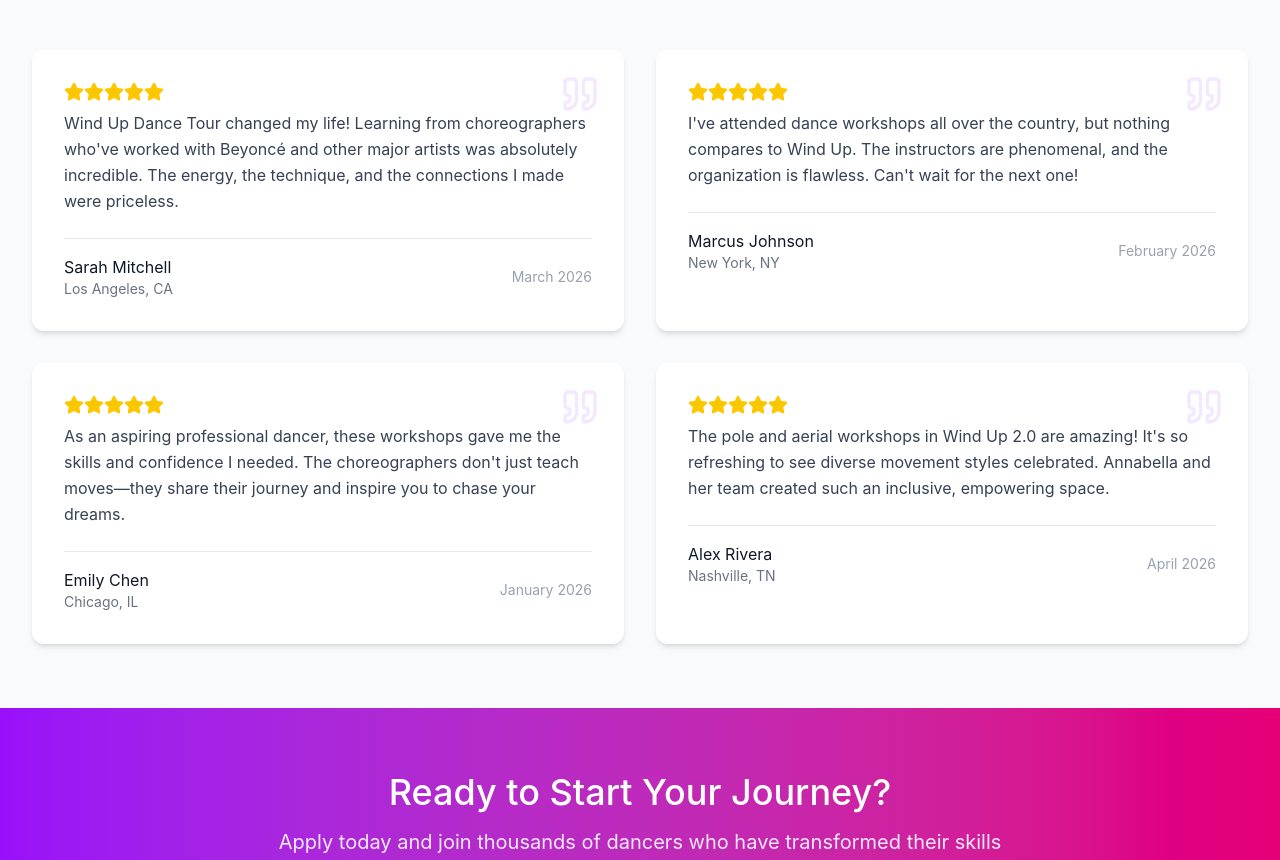
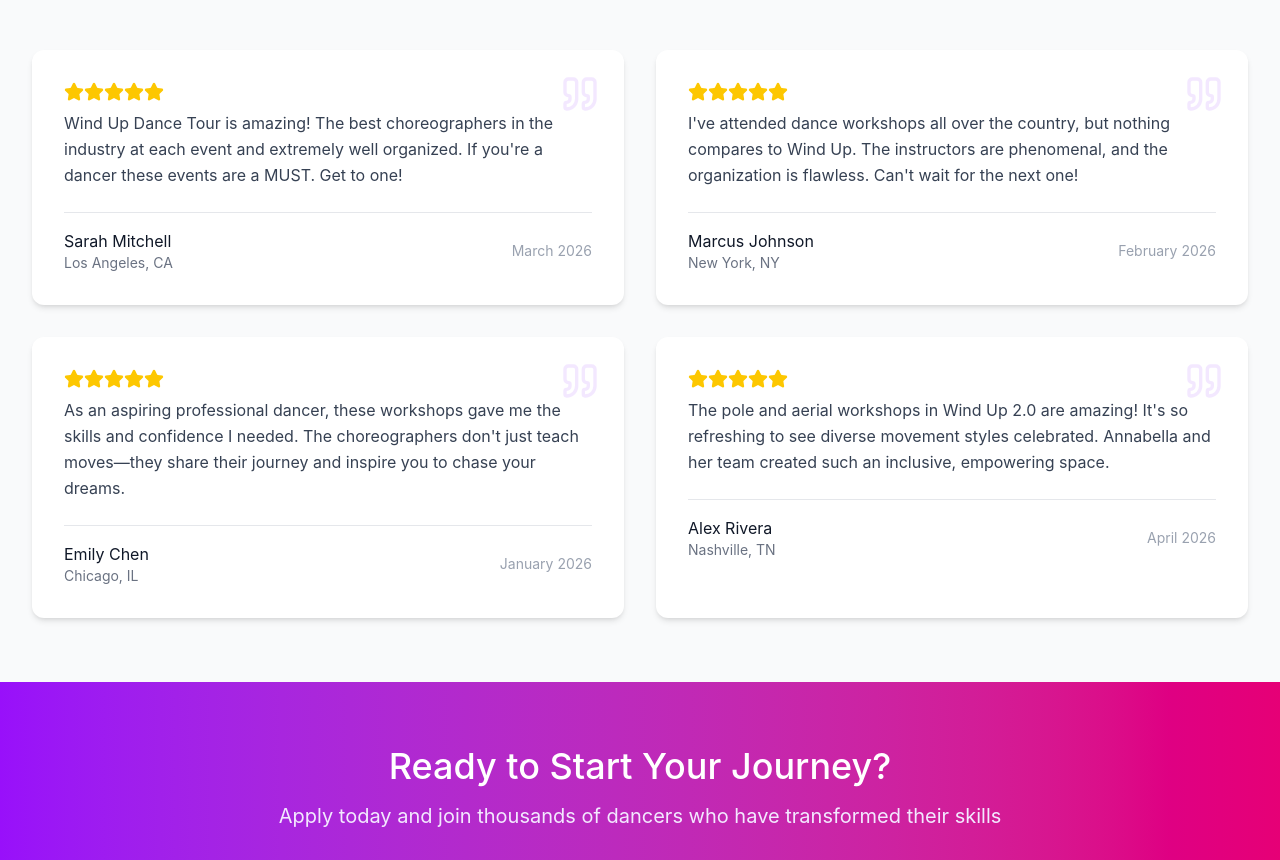
Before and after one commit to stinkyBootsLLC/windup2, a React (Vite) app: page / in a window 1280 px wide. Shown: the part 810-1670 px from the top of the page. Built offline with nearby package versions, Linux system fonts and the light colour scheme.

Commit message:
chore: add real reviews

```diff
--- a/src/app/pages/Home.tsx
+++ b/src/app/pages/Home.tsx
@@ -50,7 +50,7 @@
       name: "Sarah Mitchell",
       location: "Los Angeles, CA",
       rating: 5,
-      text: "Wind Up Dance Tour changed my life! Learning from choreographers who've worked with Beyoncé and other major artists was absolutely incredible. The energy, the technique, and the connections I made were priceless.",
+      text: "Wind Up Dance Tour is amazing! The best choreographers in the industry at each event and extremely well organized. If you're a dancer these events are a MUST. Get to one!",
       date: "March 2026",
     },
     {
```
